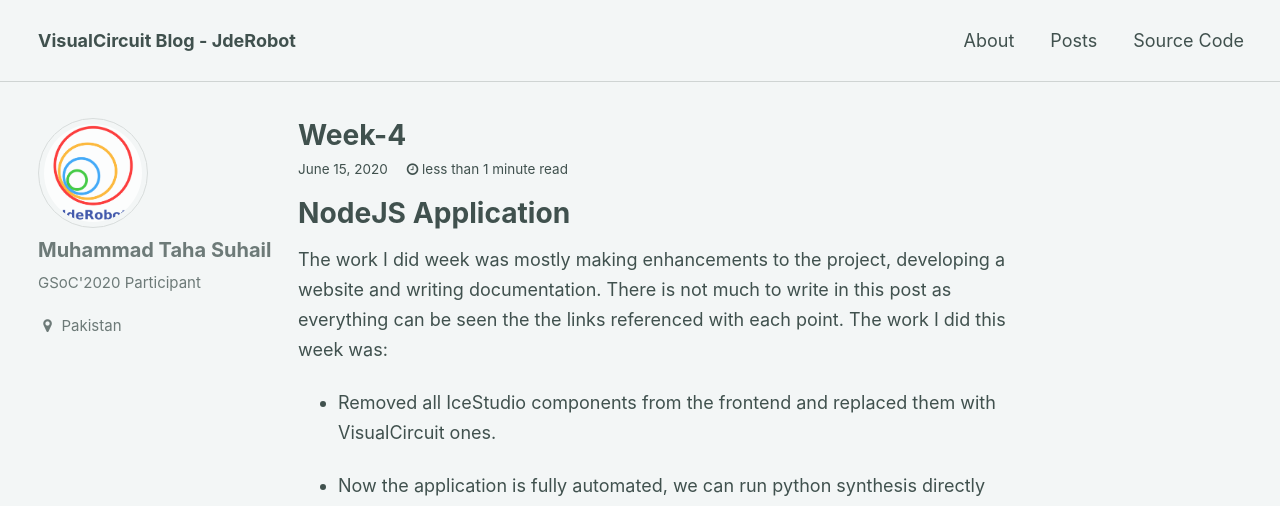
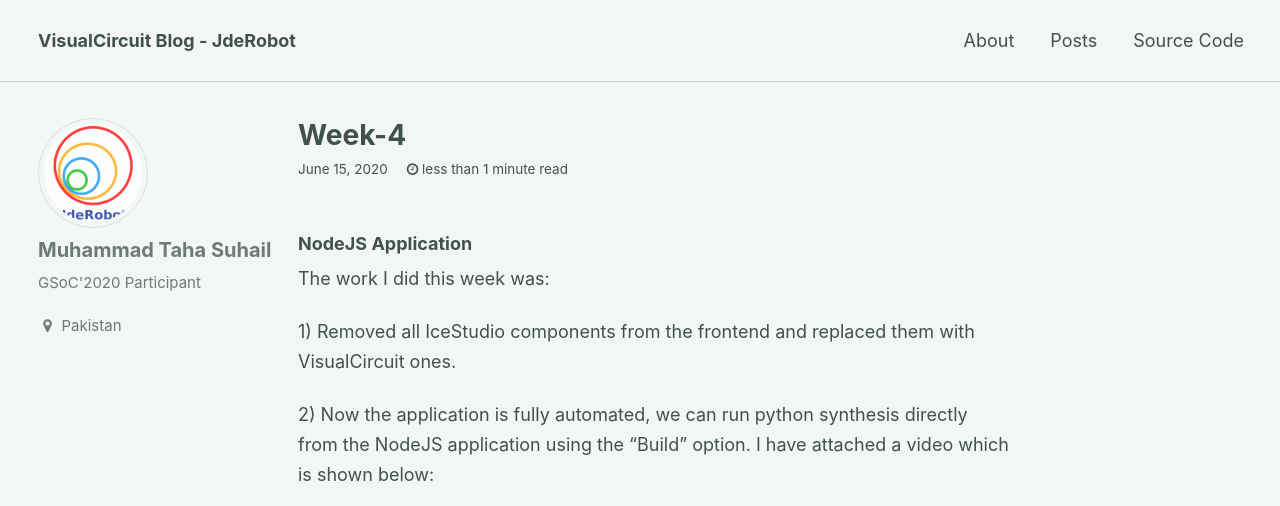
Before and after one commit to TheRoboticsClub/colab-gsoc2020-Muhammad_Taha, a Jekyll site: the page built from docs/_posts/2020-06-24-Week-4-GSoC.md, in a window 1280 px wide and 1400 px high. Shown: the top 506 px of the window. Built offline with Jekyll 4.4.1, drawn with Linux system fonts in a browser that asks for light colours; some of the changed text lies outside the part shown.

Commit message:
Update 2020-06-24-Week-4-GSoC.md

```diff
--- a/docs/_posts/2020-06-24-Week-4-GSoC.md
+++ b/docs/_posts/2020-06-24-Week-4-GSoC.md
@@ -5,29 +5,21 @@
 tags: jekyll
 ---
 
-# NodeJS Application
+### NodeJS Application
 
-The work I did week was mostly making enhancements to the project, developing a website and writing documentation. There is not much to write in this post as everything can be seen the the links referenced with each point. The work I did this week was:
+The work I did this week was:
 
-- Removed all IceStudio components from the frontend and replaced them with VisualCircuit ones.
+1) Removed all IceStudio components from the frontend and replaced them with VisualCircuit ones.
 
-- Now the application is fully automated, we can run python synthesis directly from the NodeJS application using the "Build" option. I have attached a video which is shown [here](www.twitter.com/JdeRobot)
+2) Now the application is fully automated, we can run python synthesis directly from the NodeJS application using the "Build" option. I have attached a video which is shown below:
+{% include video id="0peIsg6ynE8" provider="youtube" %}
 
-- Created a website for VisualCircuit. [Website]( https://jderobot.github.io/VisualCircuit/)
-
-- About section for VisualCircuit. [About](https://jderobot.github.io/VisualCircuit/about/)
+3) Created a website for VisualCircuit. [Website]( https://jderobot.github.io/VisualCircuit/)
 
 - Wrote the installation guide and how to use it. [Installation Guide]( https://jderobot.github.io/VisualCircuit/install/)
 
-- Added links to VisualCircuit repositories, license and other documentation to the application which can be seen in the video attached at the end.
+4) Uploaded code to VisualCircuit master branch.
 
-- Wrote readme.md which can be found [here]( https://github.com/JdeRobot/VisualCircuit/blob/master/README.md)
+5) Wrote readme.md which can be found [here]( https://github.com/JdeRobot/VisualCircuit/blob/master/README.md)
 
-- Uploaded the clean code to the VisualCircuit's [repository](https://github.com/JdeRobot/VisualCircuit) master branch.
-
-
-## Repository and Complete Prototype Video:
-
-VisualCircuit Repository: [VisualCircuit](https://github.com/JdeRobot/VisualCircuit)
-
-Prototype Video: [Demonstration](https://youtu.be/0peIsg6ynE8)
+6) Uploaded the clean code to the VisualCircuit [repository's](https://github.com/JdeRobot/VisualCircuit) master branch.
```
